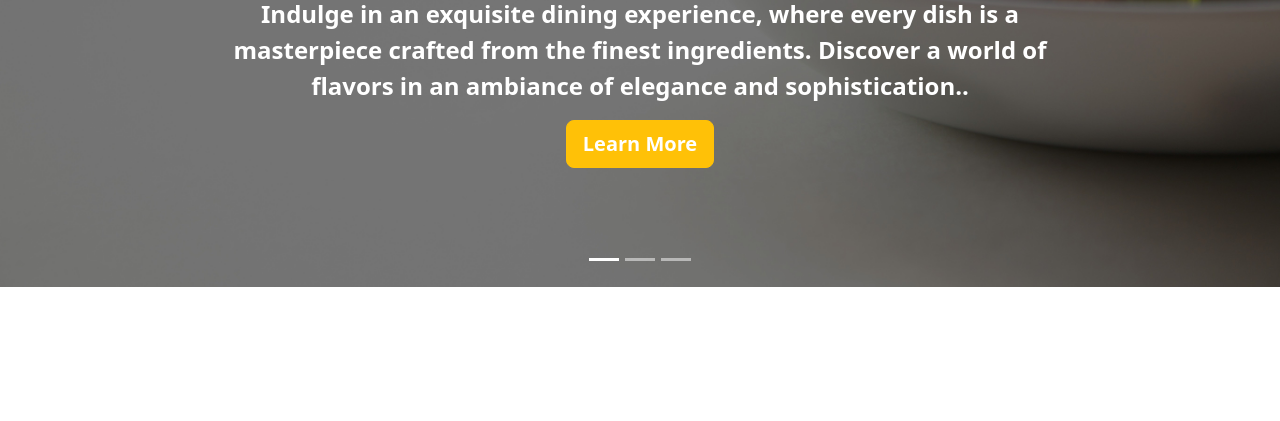
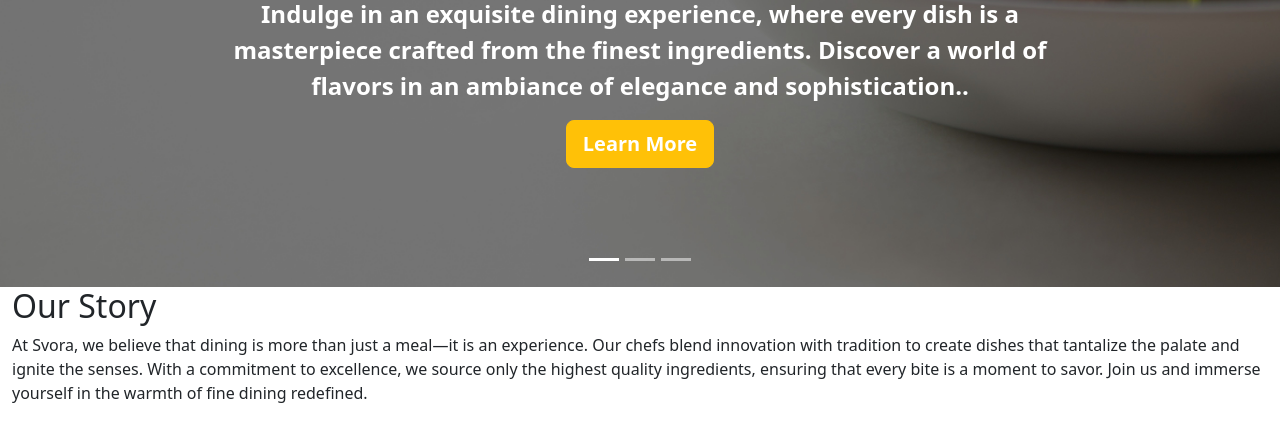
Before and after one commit to Tochi-Nwagu/Savora-Restuarant, a plain HTML site: page index.html in a window 1280 px wide. Shown: the part 644-1065 px from the top of the page. Before the commit the page ends 931 px from the top, so only its background shows below. Drawn offline with Linux system fonts and the light colour scheme.

Commit message:
added about section

```diff
--- a/index.html
+++ b/index.html
@@ -160,7 +160,20 @@
     </div>
     <!-- About us Section -->
     <div class="container-fluid">
-      <div class="col-12"></div>
+      <div class="col-12 col-6">
+        <div class="about">
+          <h2 class="subheading">Our Story</h2>
+          <p>
+            At Svora, we believe that dining is more than just a meal—it is an
+            experience. Our chefs blend innovation with tradition to create
+            dishes that tantalize the palate and ignite the senses. With a
+            commitment to excellence, we source only the highest quality
+            ingredients, ensuring that every bite is a moment to savor. Join us
+            and immerse yourself in the warmth of fine dining redefined.
+          </p>
+        </div>
+        <div></div>
+      </div>
     </div>
   </body>
 </html>
```
